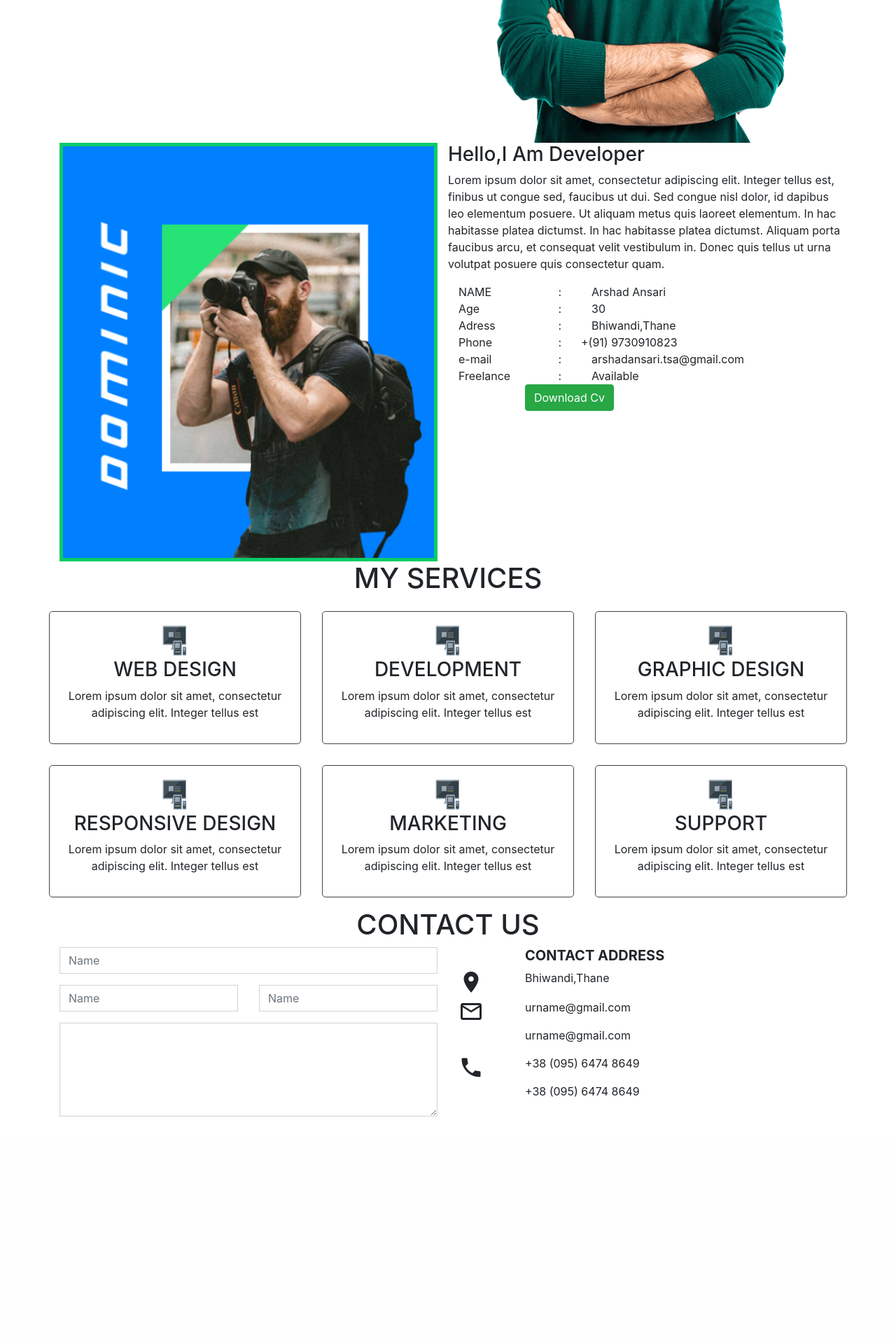
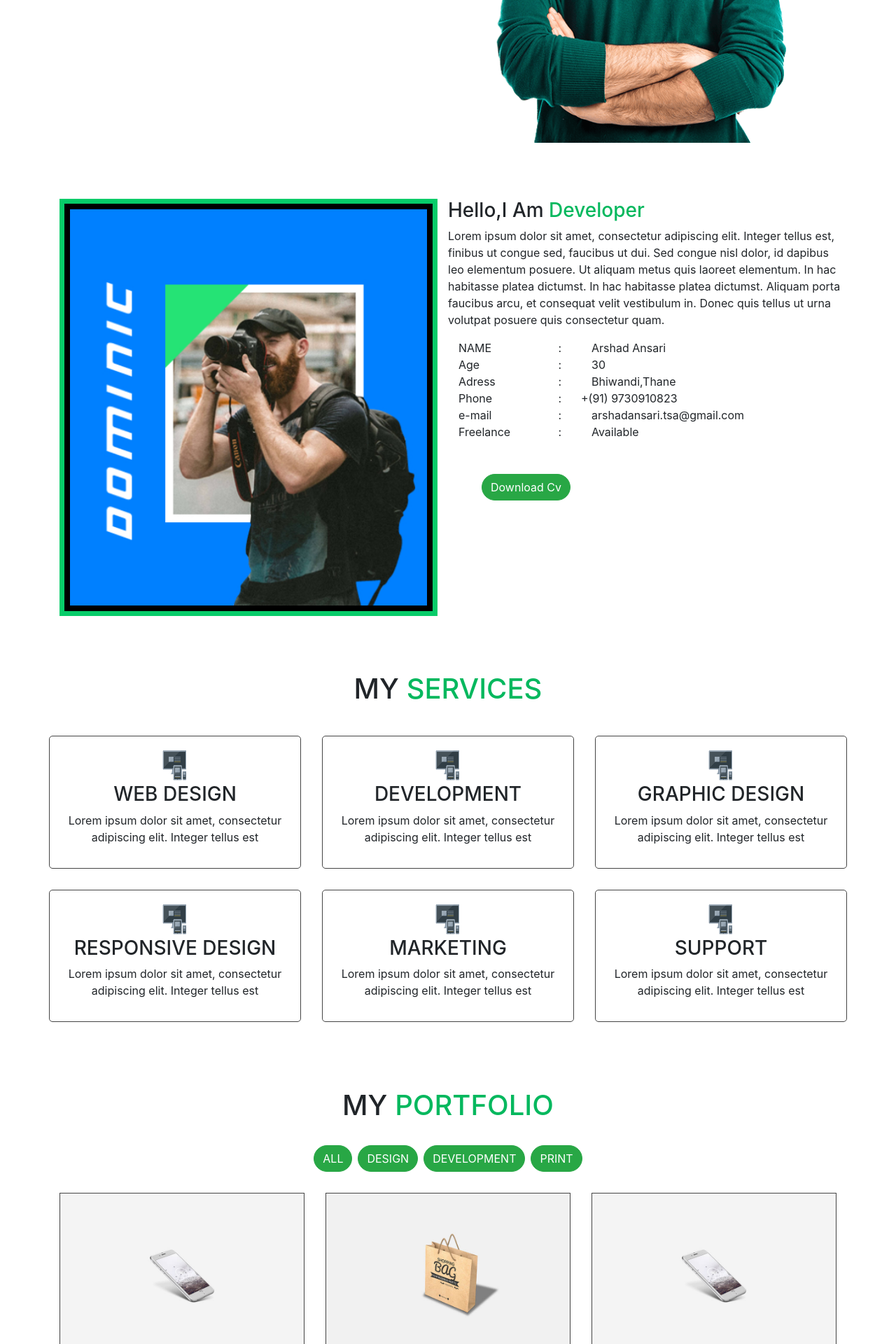
Before and after one commit to arshad-tsa/arshad-tsa.github.io, a PHP site: page / in a window 1280 px wide. Shown: the part 480-2400 px from the top of the page at 70% size. Before the commit the page ends 2075 px from the top, so only its background shows below. Run offline with PHP 8.4, Linux system fonts and the light colour scheme; some libraries are stand-ins or nearby versions.

Commit message:
last change

```diff
--- a/assets/css/style.css
+++ b/assets/css/style.css
@@ -1,21 +1,83 @@
 .content-wrapper {
     margin-top: 56px;
 }
-
+.content-home{
+    padding-bottom: 80px;
+}
 .service-wrapper {
     border: 1px solid #444;
     border-radius: 5px;
     height: 100%;
+}
+.content-about{
+    padding-bottom: 80px;
 }
 
 .service-container{
     padding-top: 15px;
     padding-bottom: 15px;
 }
+.content-services{
+    padding-bottom: 80px;
+}
+.service-header{
+    padding-bottom: 20px;
+}
+
+.portfolio-container{
+    padding-top: 15px;
+    padding-bottom: 15px;
+}
+.portfolio-wrapper{
+    border: 1px solid #444;
+
+}
+.content-portfolioServices{
+
+    display: flex;
+    align-items: center;
+    justify-content:center;
+    padding-top: 25px;
+    padding-bottom: 15px
+}
 .banner-left{
     margin-top: 80px;
 }
 .about-img{
-    border: 5px solid rgb(7, 204, 105);
+    border: 7px solid rgb(7, 204, 105);
     height: 100%;
+    padding: 8px;
+    background: black;
 }
+
+.dev-color {
+    color: rgb(5, 184, 94);
+}
+.btn-success{
+    border-radius: 25px;
+}
+.content-contactAdress{
+    border: 2px solid black
+
+}
+.content-portfolio{
+    padding-bottom: 100px;
+}
+.contact-header{
+    padding-bottom: 30px;
+}
+.add-color{
+    background-color: rgb(5, 184, 94);
+}
+.portfolio-container .img-container img{
+width: 100%;
+height: 100%;
+object-fit: cover;
+}
+/* div.portfolio-container:hover{
+    content: "";
+    background: green;
+} */
+.content-contact{
+    padding-bottom: 100px;
+}
--- a/index.html
+++ b/index.html
@@ -56,27 +56,20 @@
     </div>
   </nav>
 
+
   <div class="container content-wrapper">
-    <div class="row">
+    <div class="row content-home">
       <div class="col-md-6">
-        <div class="row">
+        <div class="row ">
           <div class="col-12">
             <div class="banner-left">
-
-              <h3>HI THERE,</h3>
-
-
-              <h2>I Am Web Designer</h2>
-
-
+              <h3 class="dev-color">HI THERE,</h3>
+              <h2>I Am <span class="dev-color"> Designer</span></h2>
               <p>I'm a web Developer with extensive experience for 5 year.My expertise
                 is to create and websites design,graphic design and many more...
               </p>
-
-
-              <button type="button" class="btn btn-success">Hire Me</button>
+              <button type="button" class="btn btn-success ">Hire Me</button>
             </div>
-
           </div>
         </div>
 
@@ -90,7 +83,7 @@
 
     </div>
 
-    <div class="row">
+    <div class="row content-about">
 
       <div class="col-md-6">
         <div class="img-container about-img">
@@ -101,7 +94,7 @@
         <div class="content-about-img">
 
           <div class="row">
-            <h3> Hello,I Am Developer</h3>
+            <h3> Hello,I Am <span class="dev-color">Developer</span></h3>
           </div>
           <div class="row">
             <p>Lorem ipsum dolor sit amet, consectetur adipiscing elit. Integer tellus est,
@@ -144,21 +137,21 @@
             <div class="col-8">Available</div>
           </div>
           <div class="row">
-            <div class="col-2"></div>
-            <div class="col-8">
+
+            <div class="col-md-12 p-5">
               <button type="button" class="btn btn-success">Download Cv</button>
 
             </div>
-            <div class="col-md-2"></div>
+
           </div>
 
         </div>
       </div>
     </div>
 
-    <div class="row">
-      <div class="col-md-12 text-center">
-        <h1>MY SERVICES</h1>
+    <div class="row content-services">
+      <div class="col-md-12 text-center service-header">
+        <h1>MY <span class="dev-color">SERVICES</span></h1>
       </div>
       <div class="row">
         <div class="col-md-4 service-container text-center ">
@@ -237,27 +230,73 @@
 
 
 
-      <!-- <div class="row">
-      <div class="col-12">
-        <h1>MY PORTFOLIO</h1>
+    <div class="row content-portfolio">
+      <div class="col-md-12 text-center">
+        <h1>MY <span class="dev-color">PORTFOLIO</span></h1>
       </div>
+      <div class="col-md-12">
+        <div  class="content-portfolioServices">
+
+          <button type="button" class="btn btn-success mx-1">ALL</button>
+          <button type="button" class="btn btn-success mx-1">DESIGN</button>
+          <button type="button" class="btn btn-success mx-1">DEVELOPMENT</button>
+          <button type="button" class="btn btn-success mx-1">PRINT</button>
+        </div>
+      </div>
+      <div class="col-md-12">
         <div class="row">
-        <div class="col-3">
-          <button type="button" class="btn btn-success">ALL</button>
+          <div class="col-md-4 portfolio-container ">
+            <div class="portfolio-wrapper">
+              <div class="img-container">
+                <img src="assets/img/2.jpg"  alt="">
               </div>
-        <div class="col-3">
-          <button type="button" class="btn btn-success">DESIGN</button>
             </div>
-        <div class="col-3">
-          <button type="button" class="btn btn-success">DEVELOPMENT</button>
           </div>
-        <div class="col-3">
-          <button type="button" class="btn btn-success">PRINT</button>
-        </div> -->
+          <div class="col-md-4 portfolio-container ">
+            <div class="portfolio-wrapper">
+              <div class="img-container">
+                <img src="assets/img/1.jpg"  alt="">
+              </div>
+            </div>
+          </div>
+          <div class="col-md-4 portfolio-container ">
+            <div class="portfolio-wrapper">
+              <div class="img-container">
+                <img src="assets/img/2.jpg"  alt="">
+              </div>
+            </div>
+          </div>
+          <div class="col-md-4 portfolio-container ">
+            <div class="portfolio-wrapper">
+              <div class="img-container">
+                <img src="assets/img/5.jpg"  alt="">
+              </div>
+            </div>
+          </div>
+          <div class="col-md-4 portfolio-container ">
+            <div class="portfolio-wrapper">
+              <div class="img-container">
+                <img src="assets/img/1.jpg"  alt="">
+              </div>
+            </div>
+          </div>
+          <div class="col-md-4 portfolio-container ">
+            <div class="portfolio-wrapper">
+              <div class="img-container">
+                <img src="assets/img/5.jpg"  alt="">
+              </div>
+            </div>
+          </div>
 
-      <div class="row">
-        <div class="col-md-12 text-center">
-          <h1>CONTACT US</h1>
+      </div>
+      </div>
+    </div>
+
+
+
+    <div class="row content-contact">
+      <div class="col-md-12 text-center contact-header">
+        <h1>CONTACT <span class="dev-color">US</span></h1>
       </div>
       <div class="col-md-6">
         <div class="row form-group">
@@ -271,41 +310,53 @@
             <input type="text" class="form-control rounded-0" placeholder="Name">
           </div>
           <div class="col-md-12 mb-3">
-              <textarea class="form-control rounded-0" name="Description" id="description" cols="20"
-                rows="5"></textarea>
+            <textarea class="form-control rounded-0" name="Description" id="description" cols="20" rows="3"></textarea>
+          </div>
+          <div class="col-md-12 mb-3 text-center">
+            <button type="button" class="btn btn-success">Send Message</button>
           </div>
         </div>
       </div>
 
       <div class="col-md-6">
+        <div class="content-contactAdress">
+
           <div class="row">
-            <div class="col-2"></div>
-            <div class="col-10">
-              <h5 class="c1"><b>CONTACT ADDRESS </b></h5>
+
+            <div class="col-12">
+              <h5 class="c1 p-3" ><b>CONTACT ADDRESS </b></h5>
             </div>
           </div>
           <div class="row">
-            <div class="col-2"><span><i class="material-icons" style="font-size:36px">location_on</i></span></div>
+
+              <div class="col-2 location-Icon"><span class="add-color"><i class="material-icons" style="font-size:36px">location_on</i></span></div>
               <div class="col-10">
-
                 <p>Bhiwandi,Thane</p>
               </div>
+
           </div>
           <div class="row">
+
+
               <div class="col-2"><span><i class="material-icons" style="font-size:36px">mail_outline</i></span></div>
               <div class="col-10">
                 <p>urname@gmail.com</p>
                 <p>urname@gmail.com</p>
               </div>
+
+
           </div>
           <div class="row">
+
               <div class="col-2"><span><i class="material-icons" style="font-size:36px">local_phone</i></span></div>
               <div class="col-10">
                 <p>+38 (095) 6474 8649</p>
                 <p>+38 (095) 6474 8649</p>
               </div>
+
           </div>
 
+        </div>
       </div>
 
 
@@ -314,7 +365,14 @@
   </div>
   </div>
   </div>
+  <footer class=" bg-dark text-center text-white p-3">
 
+    <!-- <div class="text-center p-3" style="background-color: rgba(0, 0, 0, 0.2);color: white;"> -->
+      Copyright © 2021 Arshad | All Rights Reserved
+
+    </div>
+
+  </footer>
 
   <script src="/assets/vendor/jquery-3.6.0.min.js"></script>
   <script src="https://cdn.jsdelivr.net/npm/@popperjs/core@2.6.0/dist/umd/popper.min.js"
```
Also changed, not shown: assets/img/1.jpg (added), assets/img/2.jpg (added), assets/img/5.jpg (added), assets/img/Desert.jpg (deleted), assets/img/Hydrangeas.jpg (deleted), assets/img/Jellyfish.jpg (deleted), assets/img/Penguins.jpg (deleted), assets/img/Robert.jpg (deleted), assets/img/tshirt.jpg (added), assets/img/webdesigning.jpg (deleted). Lines whose indentation alone changed are shown as unchanged.
